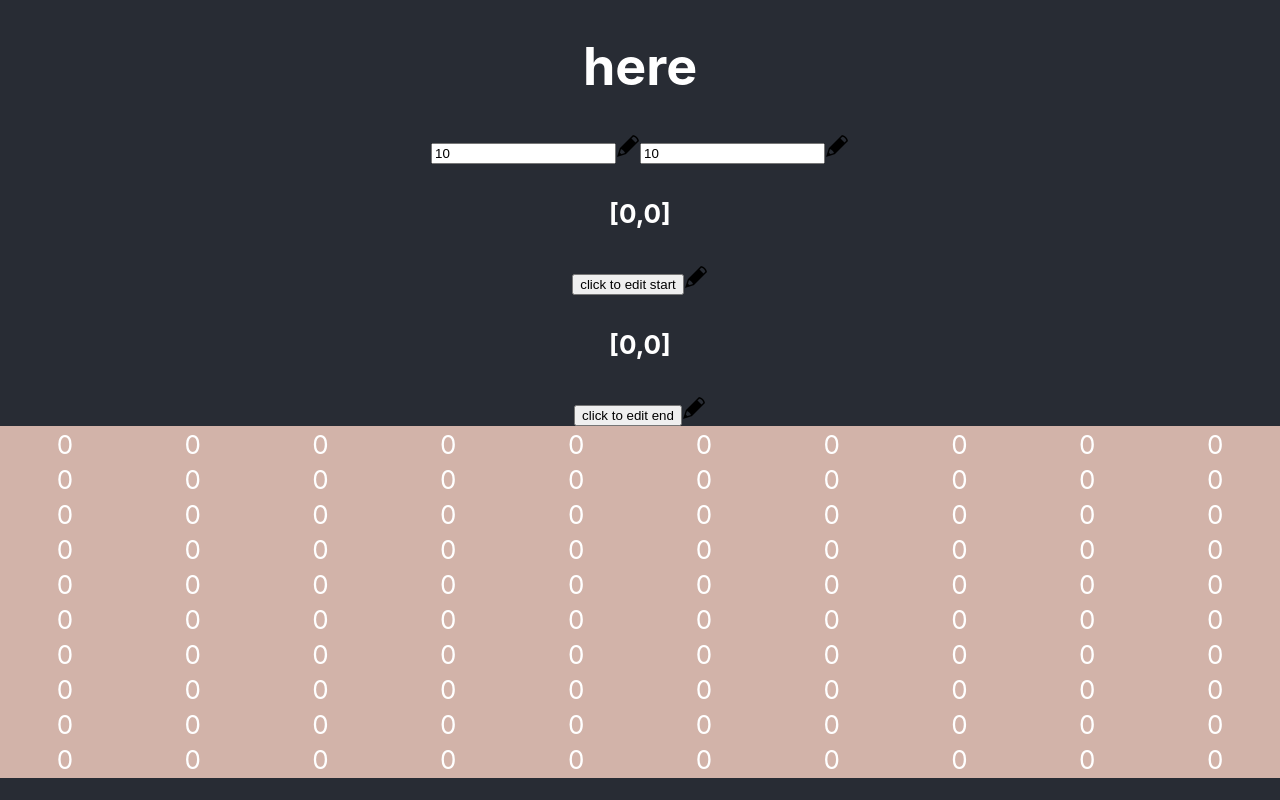
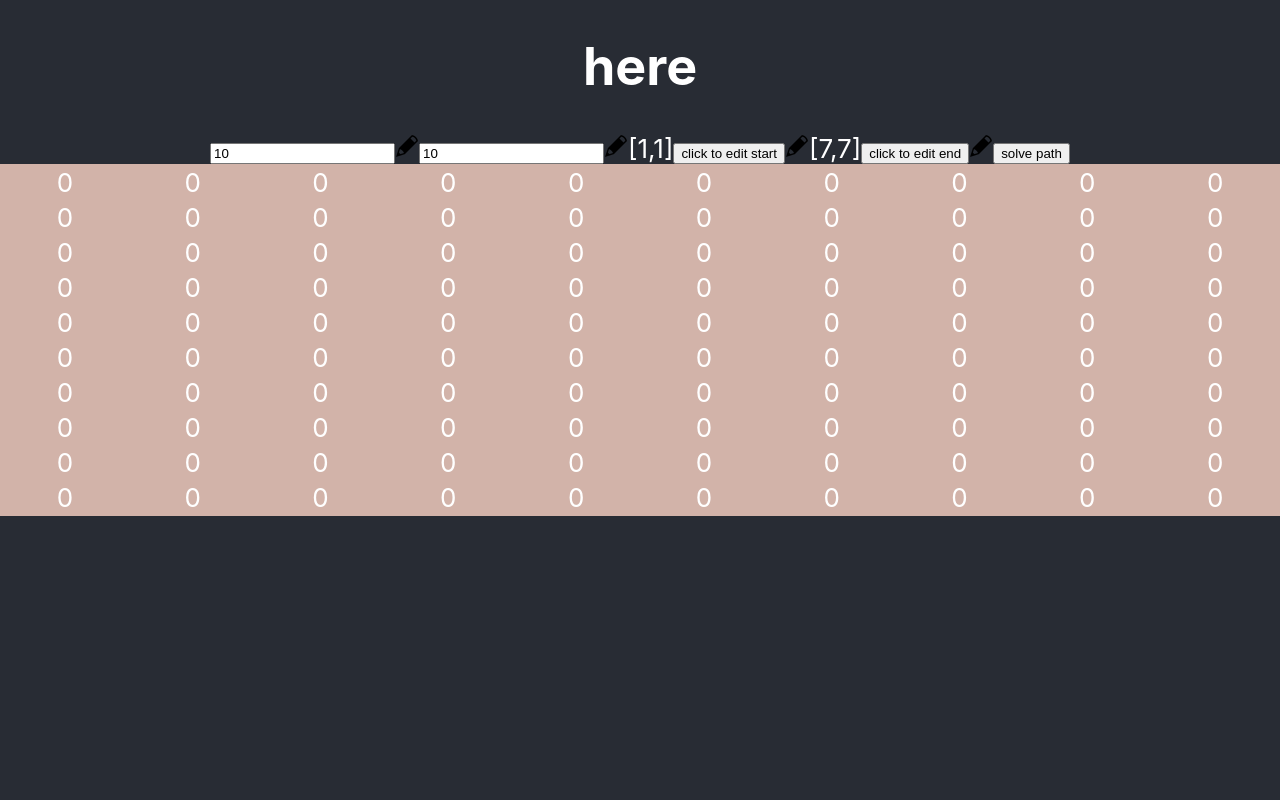
Before and after one commit to bryanteng/Pathfinding, a React (Create React App) app: page / in a window 1280 px wide. Built offline with nearby package versions, Linux system fonts and the light colour scheme.

Commit message:
added solve path with aStar

```diff
--- a/src/containers/board.js
+++ b/src/containers/board.js
@@ -1,14 +1,15 @@
 import React, { Component } from 'react'
 import Logo from "../edit_icon.png"
+import aStar from '../util/aStar'
 
 export default class board extends Component{
 
   state={
     x_coord:10,
     y_coord:10,
-    start:"0,0",
+    start:"1,1",
     editStart: false,
-    end:"0,0",
+    end:"7,7",
     editEnd: false,
     boardState:[[ 0, 0, 0, 0, 0, 0, 0, 0, 0, 0 ],
                 [ 0, 0, 0, 0, 0, 0, 0, 0, 0, 0 ],
@@ -45,6 +46,14 @@ export default class board extends Component{
     this.setState({[event.target.id]: !this.state[event.target.id]}, ()=>{console.log(this.state)} )
   }
 
+  solveClick = (event) =>{
+    let start = this.state.start.split(",").map(x=> +x)
+    let end = this.state.end.split(",").map(x=> +x)
+
+    let board = aStar(this.state.boardState, start, end)
+    this.setState({boardState: board})
+  }
+
   render(){
     return(
       <div>
@@ -53,12 +62,14 @@ export default class board extends Component{
         <img src={Logo} alt="website logo" />
         <input type="text" pattern="[0-9]*" value={this.state.y_coord} id="y_coord" onChange={this.change_coord}></input>
         <img src={Logo} alt="website logo" />
-        <h4>[{this.state.start}]</h4>
+        <label>[{this.state.start}]</label>
         <button id="editStart" onClick={this.buttonClick}>{this.state.editStart ? "click a cell" : "click to edit start"}</button>
         <img src={Logo} alt="website logo" />
-        <h4>[{this.state.end}]</h4>
+        <label>[{this.state.end}]</label>
         <button id="editEnd" onClick={this.buttonClick}>{this.state.editEnd ? "click a cell" : "click to edit end"}</button>
         <img src={Logo} alt="website logo" />
+        <button id="solve" onClick={this.solveClick}>solve path</button>
+
         <table className="maze">
           {this.state.boardState.map((line,row_index) =>{
           return <tr  key={row_index} className="line">{line.map((block,index)=>{
--- a/aStar.js
+++ b/src/util/aStar.js
@@ -1,12 +1,4 @@
-class Node {
-  constructor(parent = undefined, pos = undefined) {
-    this.parent = parent;
-    this.pos = pos;
-    this.f = 0
-    this.g = 0
-    this.h = 0
-  }
-}
+const Node = require('../classes/Node.js')
 
 function aStar(maze, start, end){
   let startNode = new Node(undefined, start)
@@ -36,23 +28,23 @@ function aStar(maze, start, end){
           path.push(current.pos)
           current = current.parent
         }
-        for(node of open_list){
+        for(let node of open_list){
           // console.log(node);
-          board[node.pos[0]][node.pos[1]] = "o"
+          board[node.pos[0]][node.pos[1]] = "x"
         }
-        for(node of path){
+        for(let node of path){
           // console.log(node);
-          board[node[0]][node[1]] = "O"
+          board[node[0]][node[1]] = "X"
         }
         console.table(board);
-
+        return board
       return path.reverse()
     }
 
     let children = []
 
-    direction = [[0, -1], [0, 1], [-1, 0], [1, 0], [-1, -1], [-1, 1], [1, -1], [1, 1]]
-    for(dir of direction){
+    let direction = [[0, -1], [0, 1], [-1, 0], [1, 0], [-1, -1], [-1, 1], [1, -1], [1, 1]]
+    for(let dir of direction){
       let node_position = [currentNode.pos[0] + dir[0], currentNode.pos[1] + dir[1]]
       if(node_position[0] > maze.length - 1 || node_position[0] < 0 || node_position[1] > maze[maze.length-1].length - 1 || node_position[1] < 0) continue
       if(maze[node_position[0]][node_position[1]] != 0) continue
@@ -61,14 +53,14 @@ function aStar(maze, start, end){
       children.push(new_node)
     }
 
-    for(child of children){
-      for(closed_child of closed_list)
+    for(let child of children){
+      for(let closed_child of closed_list)
           if(child == closed_child) continue
       child.g = currentNode.g + 1
       child.h = ((child.pos[0] - endNode.pos[0]) ** 2) + ((child.pos[1] - endNode.pos[1]) ** 2)
       child.f = child.g + child.h
 
-      for(open_node of open_list){
+      for(let open_node of open_list){
           if(child == open_node && child.g > open_node.g) continue
       }
       open_list.push(child)
@@ -89,20 +81,16 @@ let y = 10
 let yArr = "0".repeat(y).split('').map(x=>+x)
 let arr = Array.from({length:x}).map(x=>yArr.slice())
 let board = arr.slice()
-console.log(board);
+
 //start pointx
-let startX = 1
-let startY = 1
+let startX = 9
+let startY = 9
 let start = [startX,startY]
 
-//current point
-let currentX = startX
-let currentY = startY
-let current = [startX, startY]
-
 //end point
-let endX = 9
-let endY = 8
+let endX = 0
+let endY = 0
 let end = [endX, endY]
-let path = aStar(board, start, end)
+// let path = aStar(board, start, end)
 // console.log(path,"done");
+module.exports = aStar
```
